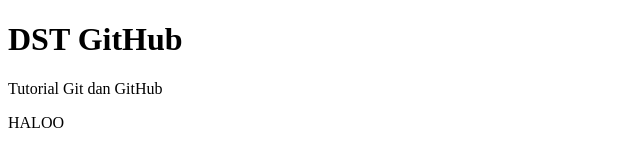
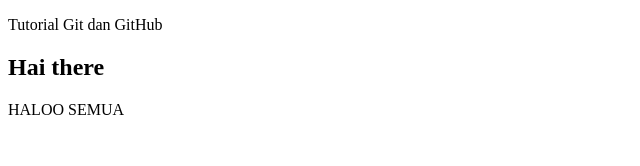
Before and after one commit to enrico-zd/DST-GIT, a plain HTML site: page index.html in a window 1280 px wide. Shown: the whole page, without its empty margins (0-640 px from the left). Drawn offline with Linux system fonts and the light colour scheme.

Commit message:
hapus dan nambahkan

```diff
--- a/index.html
+++ b/index.html
@@ -5,10 +5,10 @@
 	<title>Tutorial Git</title>
 </head>
 <body>
-	<h1>DST GitHub</h1>
 	<p>Tutorial Git dan GitHub</p>
+	<h2>Hai there</h2>
 
-	<p>HALOO</p>
+	<p>HALOO SEMUA</p>
 
 </body>
 </html>
```
